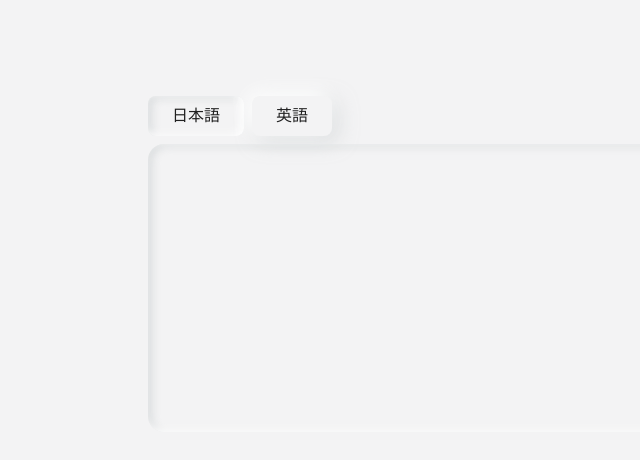
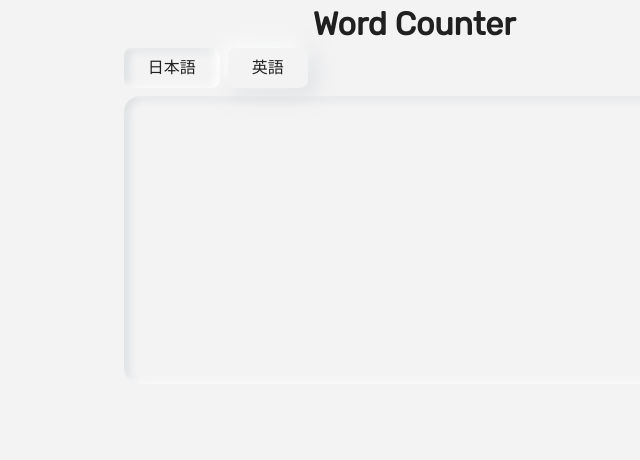
Before and after one commit to kmrmjr/word_counter, a Vue app: page / in a window 1280 px wide. Shown: the top 460 px of the page, without its empty margins (226-866 px from the left). Built offline with nearby package versions, Linux system fonts and the light colour scheme.

Commit message:
add: ヘッダーを実装

```diff
--- a/src/App.vue
+++ b/src/App.vue
@@ -1,27 +1,26 @@
 <template>
   <v-app>
-    <v-main>
-      <div class="ma-10 pa-14">
-        <neumo-form></neumo-form>
-      </div>
-    </v-main>
+    <custom-header></custom-header>
+    <main-page></main-page>
   </v-app>
 </template>
 
 <script>
-import NeumoForm from './components/organisms/NeumoForm.vue';
+import MainPage from '@/components/pages/MainPage.vue';
+import CustomHeader from './components/molecues/CustomHeader.vue';
 
 export default {
   name: 'App',
 
   components: {
-    NeumoForm,
+    MainPage,
+    CustomHeader,
   },
 };
 </script>
 
 <style>
-  main {
+  main, .header{
     background-color: #F3F3F4 !important;
   }
   .convex {
--- /dev/null
+++ b/src/components/molecues/CustomHeader.vue
@@ -0,0 +1,19 @@
+<template>
+  <header class="header text-center">
+    <h1 class="font-rubik">Word Counter</h1>
+  </header>
+</template>
+
+<script>
+export default {
+
+}
+</script>
+
+<style>
+  @import url('https://fonts.googleapis.com/css2?family=Rubik&display=swap');
+
+  .font-rubik{
+    font-family: 'Rubik', sans-serif;
+  }
+</style>
--- a/src/components/molecues/ToggleButtons.vue
+++ b/src/components/molecues/ToggleButtons.vue
@@ -41,5 +41,4 @@ export default {
 </script>
 
 <style>
-
 </style>
--- /dev/null
+++ b/src/components/pages/MainPage.vue
@@ -0,0 +1,22 @@
+<template>
+  <v-main>
+    <v-container>
+      <v-row>
+        <neumo-form></neumo-form>
+      </v-row>
+    </v-container>
+  </v-main>
+</template>
+
+<script>
+import NeumoForm from '../organisms/NeumoForm.vue'
+export default {
+  components: {
+    NeumoForm
+  }
+}
+</script>
+
+<style>
+
+</style>
```
